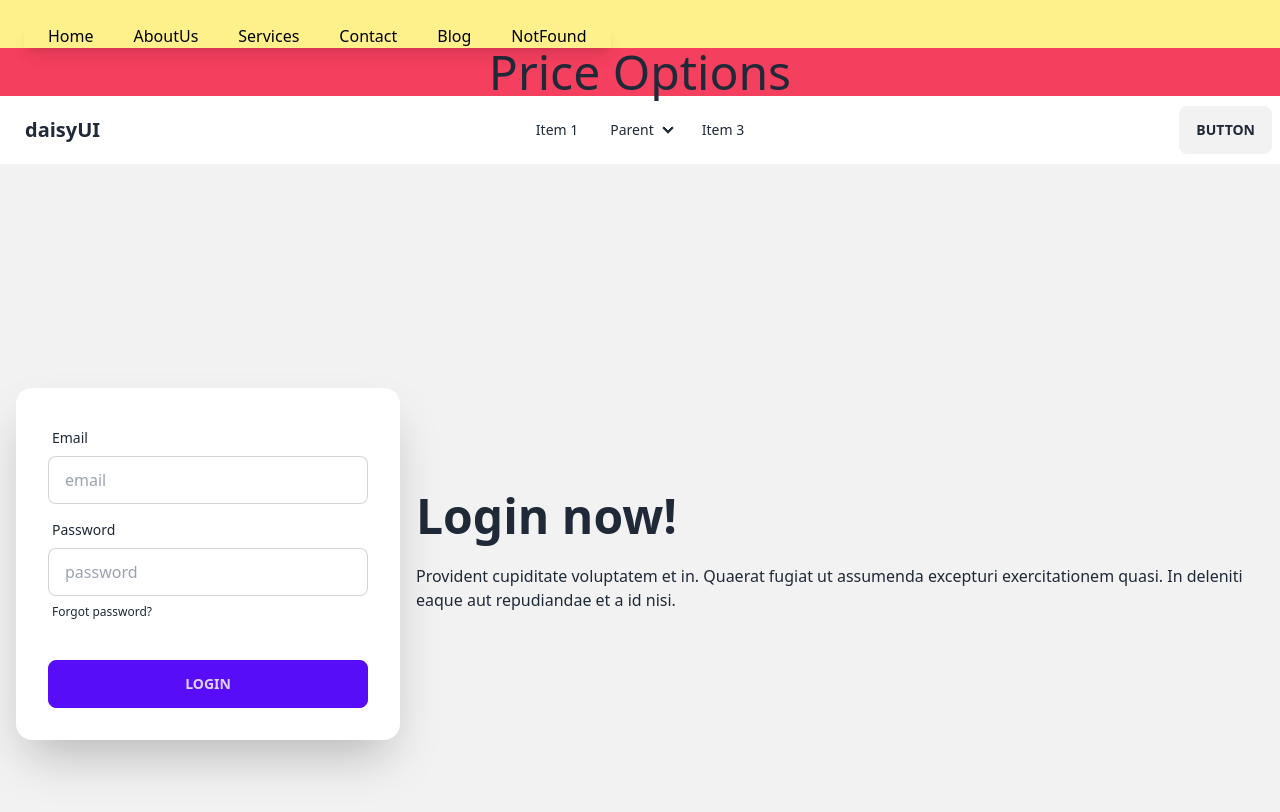
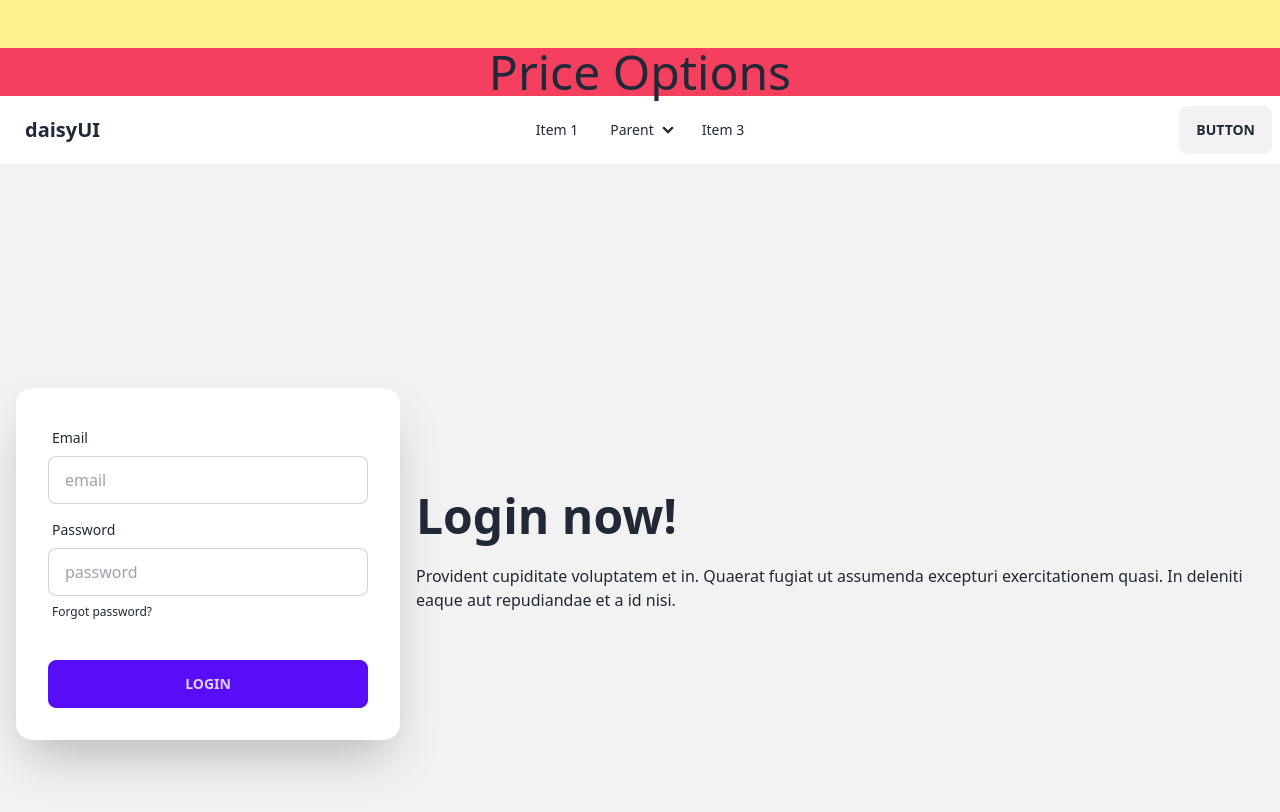
Before and after one commit to ronee-muhammad-rayhan/price-options, a React (Vite) app: page / in a window 1280 px wide. Shown: the top 812 px of the page. Built offline with nearby package versions, Linux system fonts and the light colour scheme.

Commit message:
using template string conditionals

```diff
--- a/src/components/NavBar/NavBar.jsx
+++ b/src/components/NavBar/NavBar.jsx
@@ -26,7 +26,9 @@ const NavBar = (props) => {
                 }
 
             </div>
-            <ul className={`flex flex-col md:flex-row justify-center items-center gap-10 absolute bg-yellow-200 px-6 shadow-lg`} >
+            <ul className={`flex flex-col md:flex-row justify-center items-center gap-10 absolute
+            ${open ? '' : 'hidden'}
+            bg-yellow-200 px-6 shadow-lg`} >
                 {routes.map(route => <Link key={route.id} route={route}></Link>)}
             </ul>
         </nav>
```
